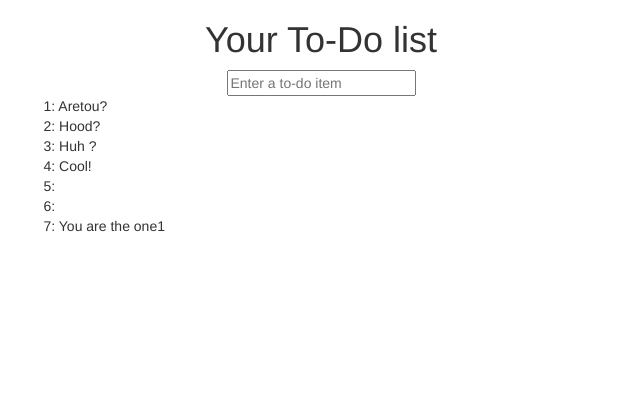
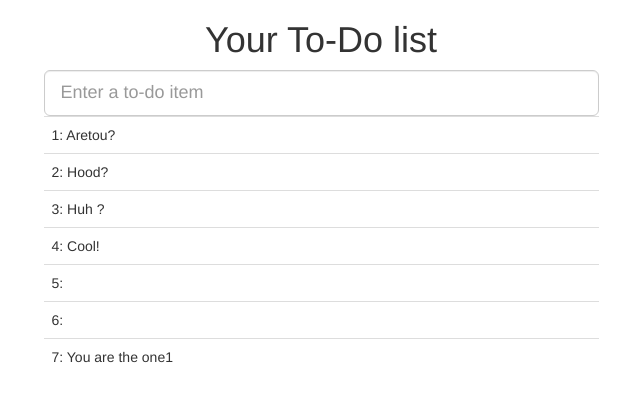
Before and after one commit to elastic7327/pycon2016-TDD, a Django app: page /lists/1/ in a window 1280 px wide. Shown: the top 402 px of the page, without its empty margins (319-959 px from the left). Run offline with Django 3.2, Linux system fonts and the light colour scheme; data comes from the database, SQL or seed files in the repository; some libraries are stand-ins or nearby versions.

Commit message:
fuck you

```diff
--- /dev/null
+++ b/superlists/lists/static/base.css
@@ -0,0 +1,3 @@
+#id_new_item{
+	margin-top: 2ex;
+}
--- a/superlists/lists/templates/lists/base.html
+++ b/superlists/lists/templates/lists/base.html
@@ -3,6 +3,7 @@
 	<head>
 		<meta charset="UTF-8" name='viewport' content='width=device-width, initial-scale=1.0' >
 		<link href='/static/bootstrap/css/bootstrap.min.css' rel='stylesheet' media='screen'>
+		<link '/static/base.css' rel="stylesheet" media="screen">
 		<title>To-Do lists</title>
 	</head>
 
@@ -14,7 +15,7 @@
 						<div class='text-center'>
 							<h1>{% block header_text %}{% endblock %}</h1>
 							<form method="POST" action="{% block form_action %}{% endblock %}">
-								<input name="item_text" id="id_new_item" placeholder="Enter a to-do item"/>
+								<input name="item_text" id="id_new_item" class="form-control input-lg" placeholder="Enter a to-do item"/>
 								{% csrf_token %}
 
 							</form>
--- a/superlists/lists/templates/lists/list.html
+++ b/superlists/lists/templates/lists/list.html
@@ -6,7 +6,7 @@
 
 {% block table %}
 
-		<table id="id_lists_table">
+		<table id="id_lists_table" class="table">
 			{% for item in list.item_set.all %}
 				<tr><td>{{ forloop.counter }}: {{item.text}}</td></tr>
 			{% endfor %}
```
Also changed, not shown: 1 other file.
